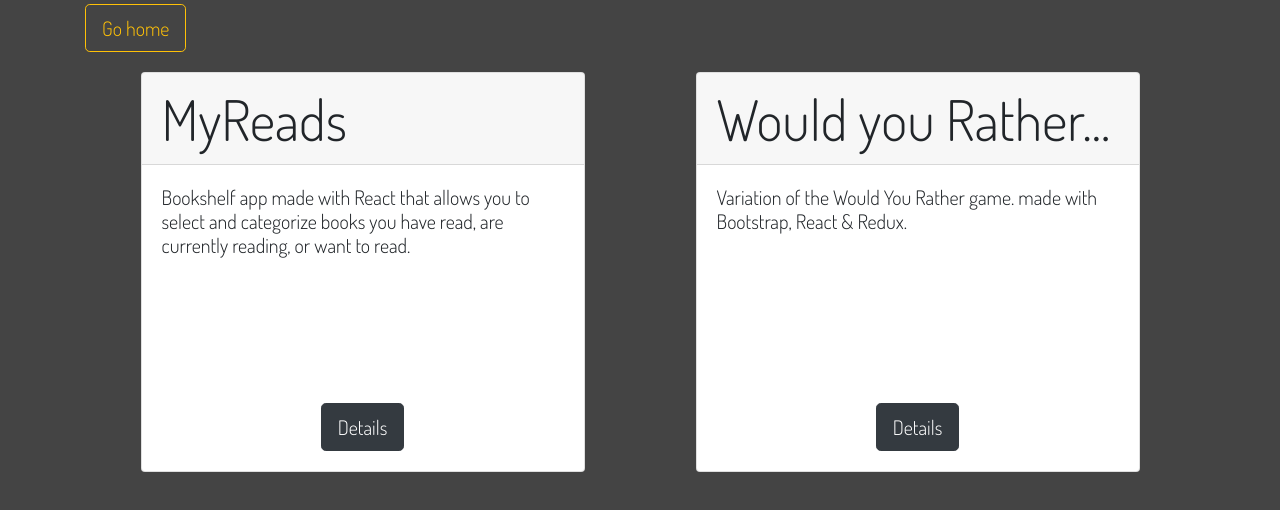
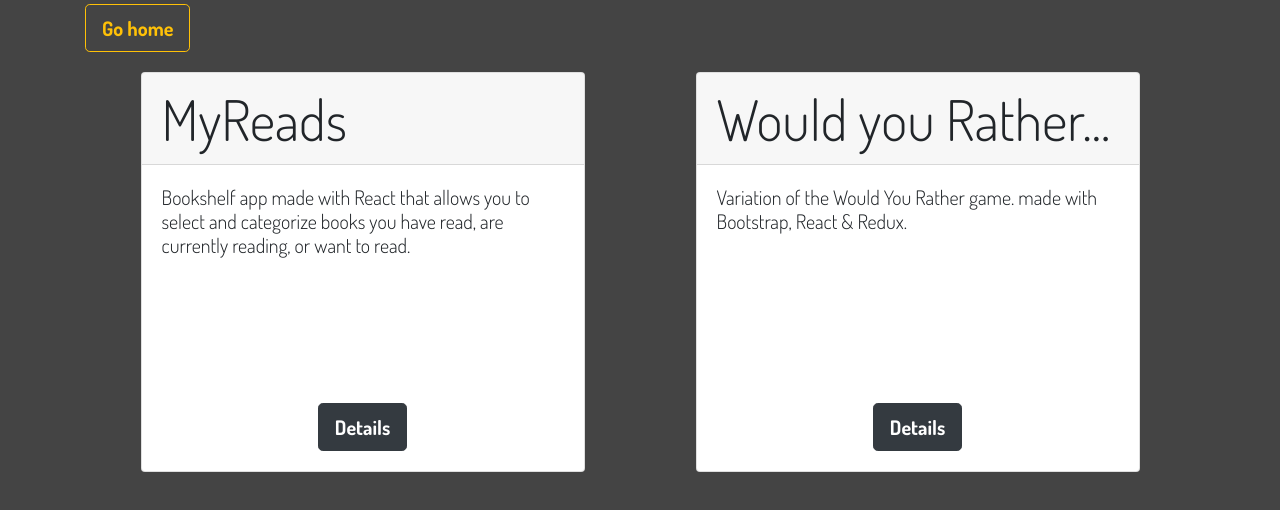
Before and after one commit to bruno-gurgel/portfolio, a React (Create React App) app: page /projects in a window 1280 px wide. Shown: the top 510 px of the page. Built offline with nearby package versions, Linux system fonts and the light colour scheme.

Commit message:
docs: Changed file names

```diff
--- a/src/features/about/About.js
+++ b/src/features/about/index.js
@@ -9,7 +9,7 @@
 		<Container>
 			<Link to="/">
 				<Button variant="outline-warning" size="lg" className="mt-1">
-					Go home
+					<strong>Go home</strong>
 				</Button>
 			</Link>
 			<h1 className="display-2 text-center">About me</h1>
--- a/src/features/home/Home.js
+++ b/src/features/home/index.js
@@ -11,16 +11,16 @@
 			<div className={styles.btnContainer}>
 				<Link to="/about">
 					<Button variant="outline-warning" size="lg" className={styles.btn}>
-						About
+						<strong>About</strong>
 					</Button>
 				</Link>
 				<Link to="/projects">
 					<Button variant="outline-warning" size="lg" className={styles.btn}>
-						Projects
+						<strong>Projects</strong>
 					</Button>
 				</Link>
 				<Button variant="outline-warning" size="lg" className={styles.btn}>
-					Contact
+					<strong>Contact</strong>
 				</Button>
 			</div>
 		</div>
--- a/src/features/projects/Projects.js
+++ b/src/features/projects/index.js
@@ -3,7 +3,6 @@
 import Container from "react-bootstrap/Container";
 import Card from "react-bootstrap/Card";
 import Button from "react-bootstrap/Button";
-
 import WouldYouRatherBanner from "../../assets/would-you-rather-banner-1.png";
 import { Link } from "react-router-dom";
 
@@ -12,7 +11,7 @@
 		<Container className="h-100">
 			<Link to="/">
 				<Button variant="outline-warning" size="lg" className="mt-1">
-					Go home
+					<strong>Go home</strong>
 				</Button>
 			</Link>
 			<div className={styles.cardBox}>
@@ -26,7 +25,7 @@
 						<div className={styles.btnContainer}>
 							<Link to="/projects/MyReads">
 								<Button variant="dark" size="lg">
-									Details
+									<strong>Details</strong>
 								</Button>
 							</Link>
 						</div>
@@ -42,7 +41,7 @@
 						<div className={styles.btnContainer}>
 							<Link to="/projects/WouldYouRather">
 								<Button variant="dark" size="lg">
-									Details
+									<strong>Details</strong>
 								</Button>
 							</Link>
 						</div>
```
Also changed, not shown: src/App.js (+5 -5 lines).
